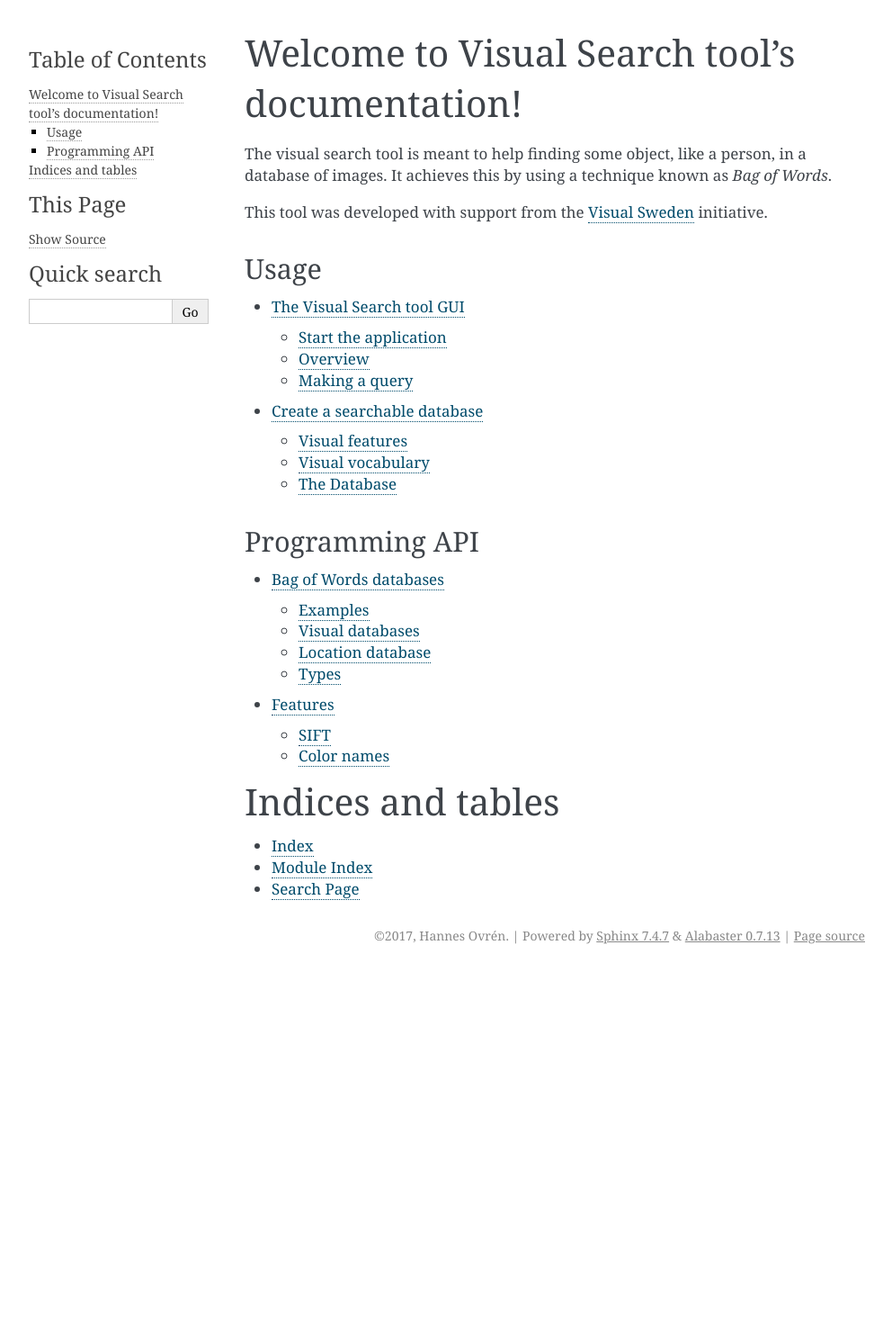
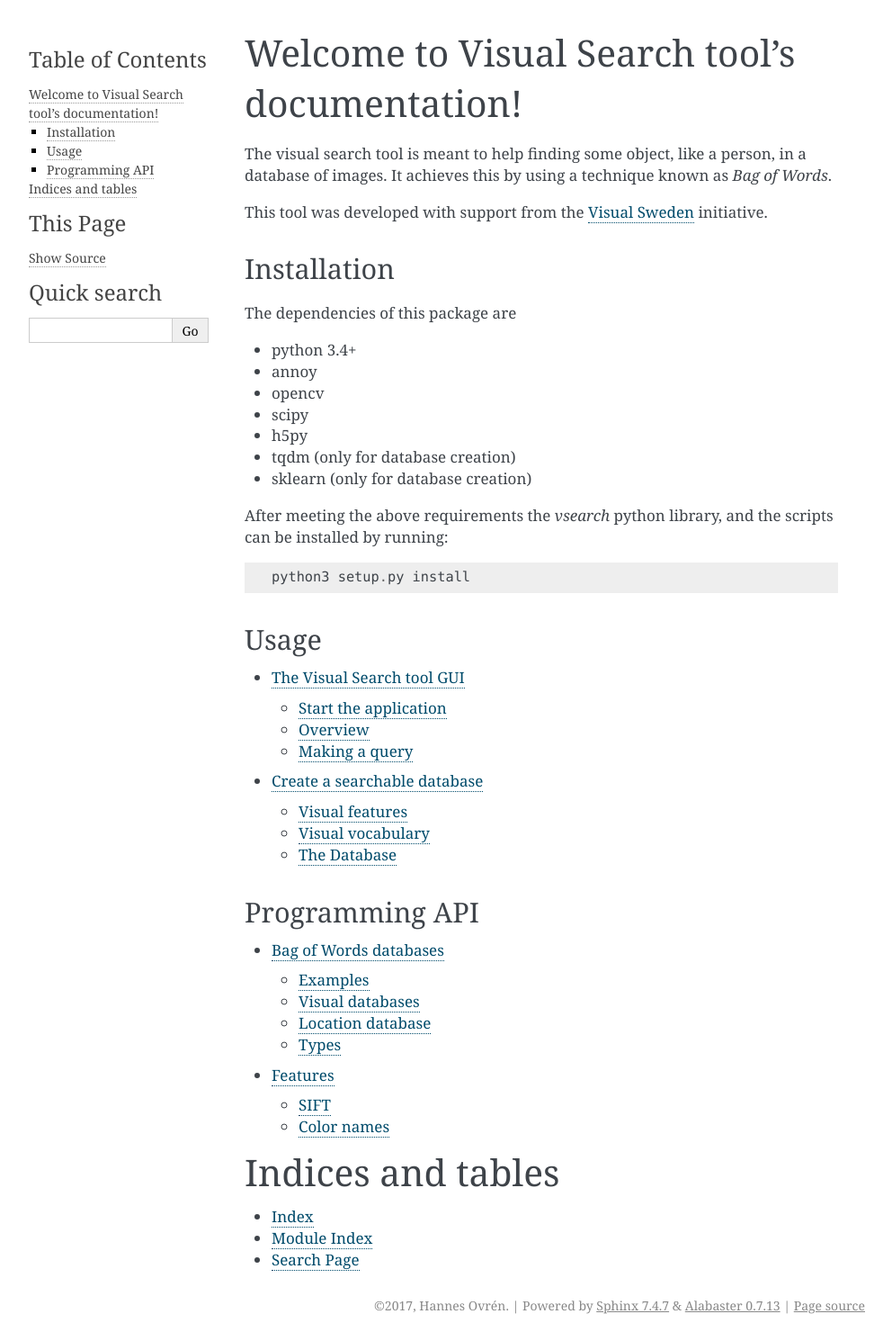
Before and after one commit to hovren/visualsearch, a Sphinx documentation site: the page built from docs/index.rst, in a window 1280 px wide. Shown: the whole page at 90% size, without its empty margins (148-1140 px from the left). Built offline with Sphinx 7.4.7, drawn with Linux system fonts in a browser that asks for light colours; before the commit the page ends 1079 px from its top, so only the background shows below that.

Commit message:
Update documentation

```diff
--- a/docs/index.rst
+++ b/docs/index.rst
@@ -11,6 +11,23 @@ in a database of images.
 It achieves this by using a technique known as *Bag of Words*.
 
 This tool was developed with support from the `Visual Sweden <http://visualsweden.se>`_ initiative.
+
+Installation
+------------------
+The dependencies of this package are
+
+- python 3.4+
+- annoy
+- opencv
+- scipy
+- h5py
+- tqdm (only for database creation)
+- sklearn (only for database creation)
+
+After meeting the above requirements the `vsearch` python library, and the scripts can be installed
+by running::
+
+     python3 setup.py install
 
 Usage
 ------------------
```
Also changed, not shown: README.md (+12 -1 lines).
